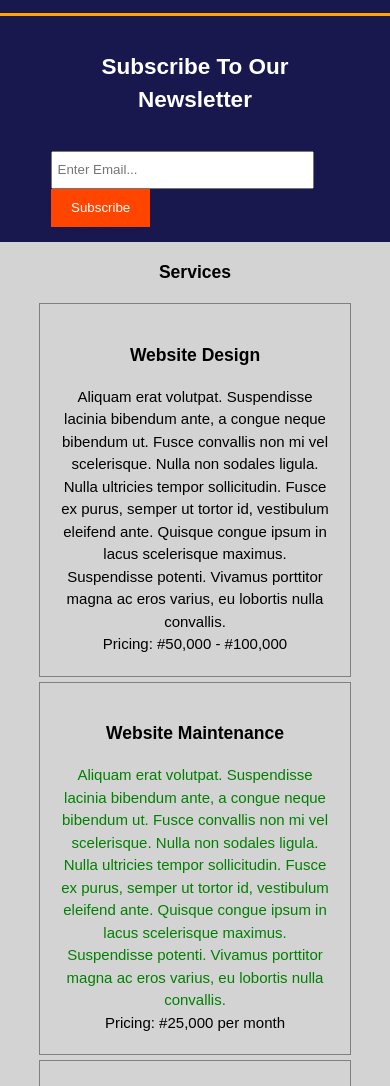
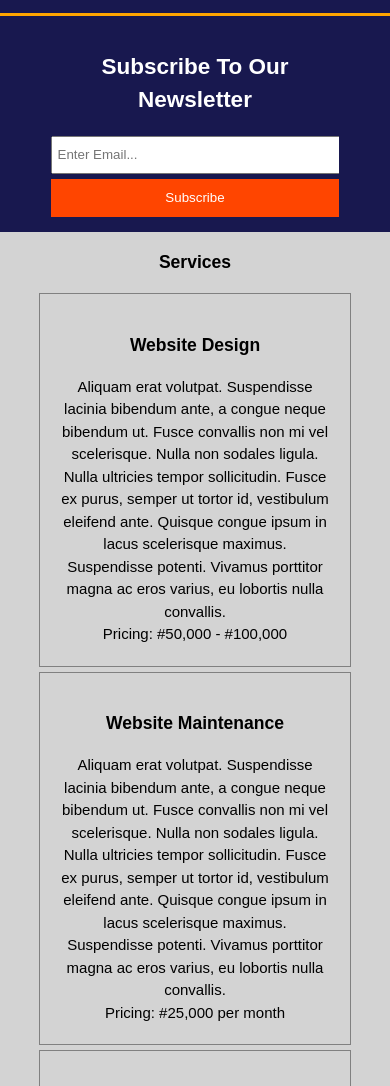
Before and after one commit to murytarlah/webservices, a plain HTML site: page services.html in a window 390 px wide. Shown: the part 140-1226 px from the top of the page. Drawn offline with Linux system fonts and the light colour scheme.

Commit message:
fixed issue with newsletter section

```diff
--- a/css/style.css
+++ b/css/style.css
@@ -21,10 +21,6 @@ ul {
 p {
 	margin: 0;
 	color: black;
-}
-
-.idle {
-	color: green;
 }
 
 .button_1 {
@@ -105,8 +101,8 @@ header a:hover {
 	display: block;
 	width: 100%;
 }
+
 /* newsletter */
-
 #newsletter {
 	padding: 15px;
 	color: white;
@@ -180,8 +176,7 @@ footer {
 	header nav,
 	header nav li,
 	#newsletter h1,
-	#newletter form,
-	/* #newsletter button, */
+	#newsletter form,
 	#boxes .box,
 	article#main-col,
 	aside#sidebar {
@@ -189,14 +184,24 @@ footer {
 		text-align: center;
 		width: 100%;
 	}
+
 	header {
 		padding-bottom: 20px;
 	}
-	#showcase {
+
+	#showcase h1 {
 		margin-top: 40px;
 	}
-	/* #newsletter input[type="email"] {
+	#newsletter button,
+	.quote button {
+		display: block;
+		width: 100%;
+	}
+
+	#newsletter form input[type="email"],
+	.quote input,
+	.quote textarea {
 		width: 100%;
 		margin-bottom: 5px;
-	} */
+	}
 }
--- a/services.html
+++ b/services.html
@@ -64,7 +64,7 @@
 						</li>
 						<li>
 							<h3>Website Maintenance</h3>
-							<p class="idle"
+							<p
 								>Aliquam erat volutpat. Suspendisse lacinia
 								bibendum ante, a congue neque bibendum ut. Fusce
 								convallis non mi vel scelerisque. Nulla non
```
